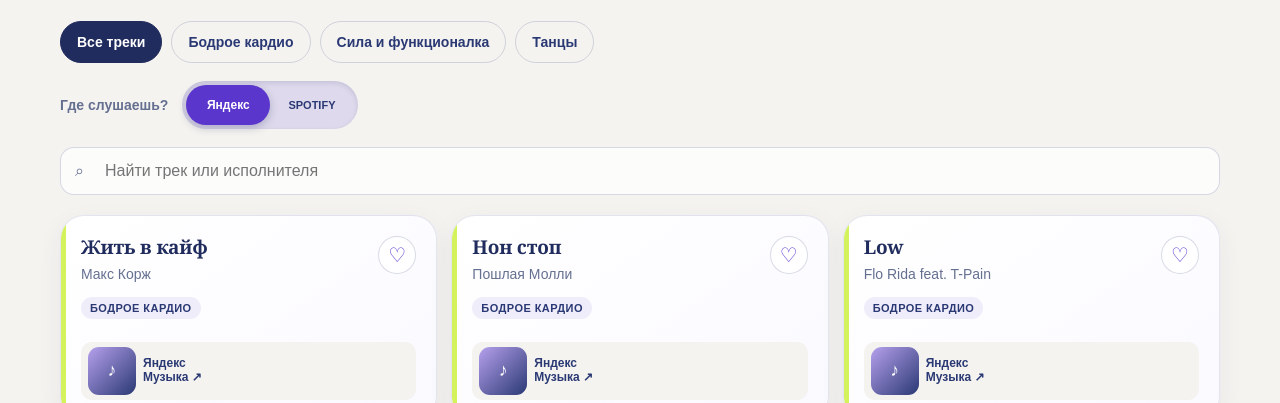
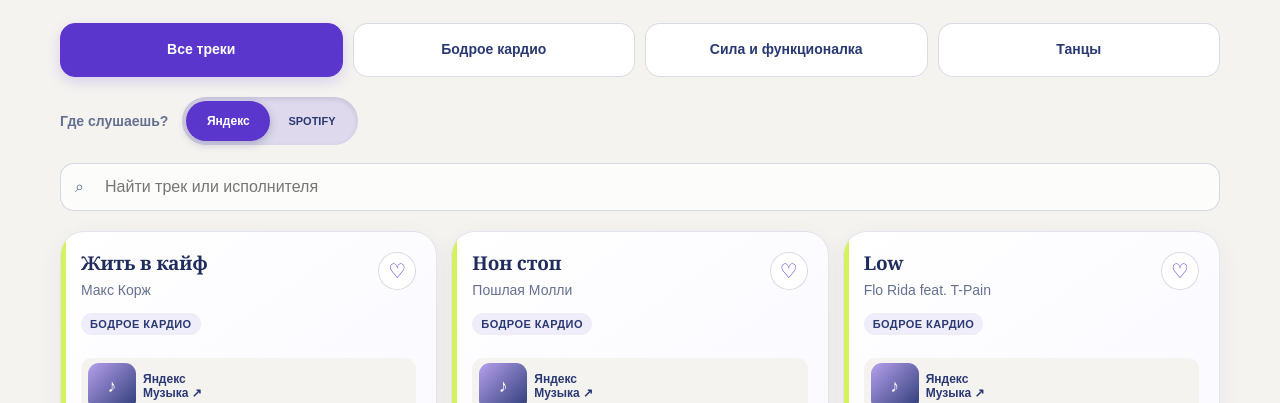
Before and after one commit to kseniajarikova/sekta-soft-power-playlist, a plain HTML site: page index.html in a window 1280 px wide. Shown: the part 697-1100 px from the top of the page. Drawn offline with Linux system fonts and the light colour scheme; no server answers.

Commit message:
Make workout filters easier to tap and scan

```diff
--- a/index.html
+++ b/index.html
@@ -68,9 +68,10 @@
     .soft-button { display: inline-flex; align-items: center; justify-content: center; gap: 8px; min-height: 44px; padding: 10px 15px; border: 1px solid var(--line); border-radius: 14px; background: var(--white); color: var(--ink); font-weight: 750; cursor: pointer; transition: background .16s ease, transform .16s ease; }
     .soft-button:hover:not(:disabled) { transform: translateY(-1px); background: #fff; }
     .soft-button:disabled { cursor: not-allowed; opacity: .45; }
-    .filters { display: flex; align-items: center; gap: 9px; flex-wrap: wrap; margin: 4px 0 18px; }
-    .filter { min-height: 42px; padding: 10px 16px; border: 1px solid var(--line); border-radius: 999px; background: transparent; color: var(--blue); font-size: 14px; font-weight: 750; cursor: pointer; }
-    .filter[aria-pressed="true"] { border-color: var(--ink); background: var(--ink); color: var(--white); }
+    .filters { display: grid; grid-template-columns: repeat(4, minmax(0, 1fr)); gap: 10px; margin: 6px 0 20px; }
+    .filter { display: flex; align-items: center; justify-content: center; min-width: 0; min-height: 54px; padding: 11px 14px; border: 1px solid var(--line); border-radius: 15px; background: var(--white); color: var(--blue); font-size: 14px; line-height: 1.25; font-weight: 750; text-align: center; cursor: pointer; transition: border-color .16s ease, background .16s ease, color .16s ease, transform .16s ease, box-shadow .16s ease; }
+    .filter:hover { border-color: var(--purple); transform: translateY(-1px); box-shadow: 0 5px 14px rgba(32,44,93,.08); }
+    .filter[aria-pressed="true"] { border-color: var(--purple); background: var(--purple); color: var(--white); box-shadow: 0 5px 14px rgba(91,54,205,.18); }
     .search-row { display: flex; gap: 12px; margin-bottom: 20px; }
     .search-wrap { position: relative; flex: 1; }
     .search-wrap span { position: absolute; top: 50%; left: 15px; transform: translateY(-50%); color: var(--muted); }
```
